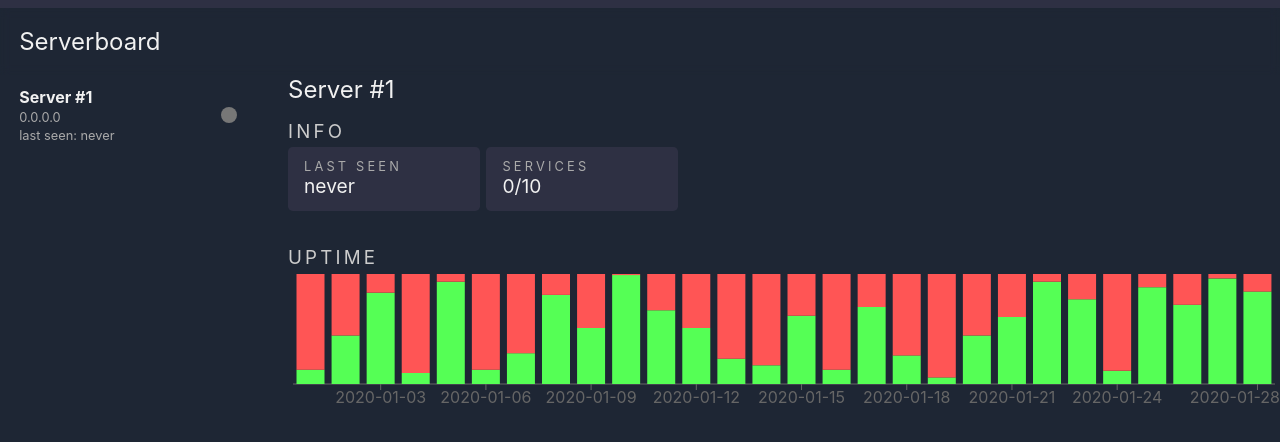
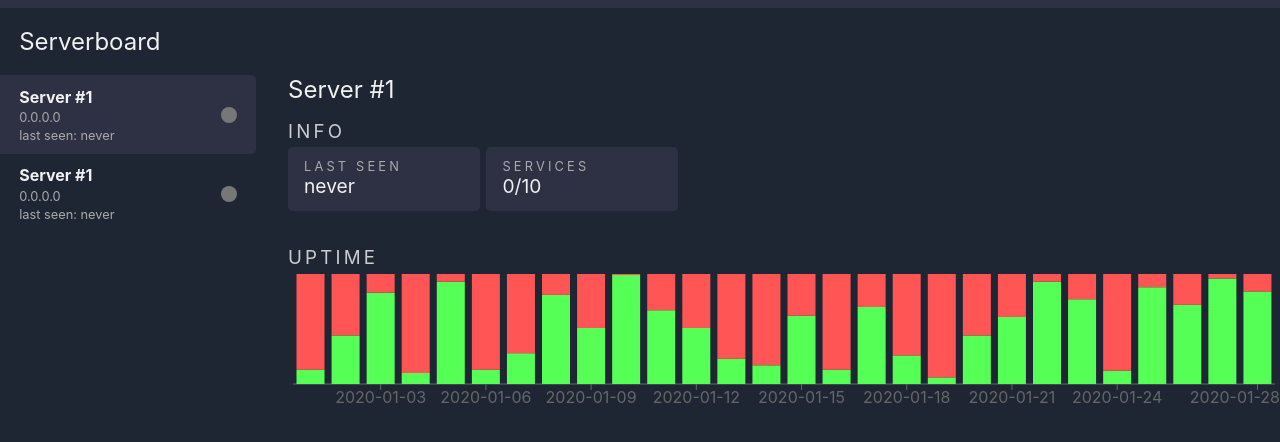
Before and after one commit to mat-sz/serverboard-web, a React (Create React App) app: page /test1 in a window 1280 px wide. Shown: the top 442 px of the page. Built offline with nearby package versions, Linux system fonts and the light colour scheme; the HTML template or start-up script is replaced by a standard one.

Commit message:
moved server info storage to store

```diff
--- a/src/components/ServerList/index.tsx
+++ b/src/components/ServerList/index.tsx
@@ -1,12 +1,18 @@
 import React from 'react';
+import { useSelector } from 'react-redux';
+
 import styles from './styles.module.scss';
-
 import ServerListItem from '../ServerListItem';
+import { StateType } from '../../reducers';
 
 const ServerList: React.FC = () => {
+  const servers = useSelector((store: StateType) => store.servers);
+
   return (
     <ul className={styles.list}>
-      <ServerListItem server={{ id: 'test' }} />
+      {servers.map(server => (
+        <ServerListItem server={server} key={server.id} />
+      ))}
     </ul>
   );
 };
--- a/src/components/ServerListItem/index.tsx
+++ b/src/components/ServerListItem/index.tsx
@@ -2,11 +2,10 @@ import React, { useMemo } from 'react';
 import { useParams } from 'react-router-dom';
 
 import styles from './styles.module.scss';
+import { ServerModel } from '../../types/Models';
 
 export interface ServerListItemProps {
-  server: {
-    id: string;
-  };
+  server: ServerModel;
 }
 
 const ServerListItem: React.FC<ServerListItemProps> = ({ server }) => {
--- a/src/reducers/index.ts
+++ b/src/reducers/index.ts
@@ -1,9 +1,13 @@
 import { Store } from 'redux';
-import { ActionModel } from '../types/Models';
+import { ActionModel, ServerModel } from '../types/Models';
 
-export interface StateType {}
+export interface StateType {
+  servers: ServerModel[];
+}
 
-let initialState: StateType = {};
+let initialState: StateType = {
+  servers: [{ id: 'test1' }, { id: 'test2' }],
+};
 
 export type StoreType = Store<StateType, ActionModel>;
 
--- a/src/types/Models.ts
+++ b/src/types/Models.ts
@@ -4,3 +4,7 @@ export interface ActionModel {
   type: ActionType;
   value: any;
 }
+
+export interface ServerModel {
+  id: string;
+}
```
